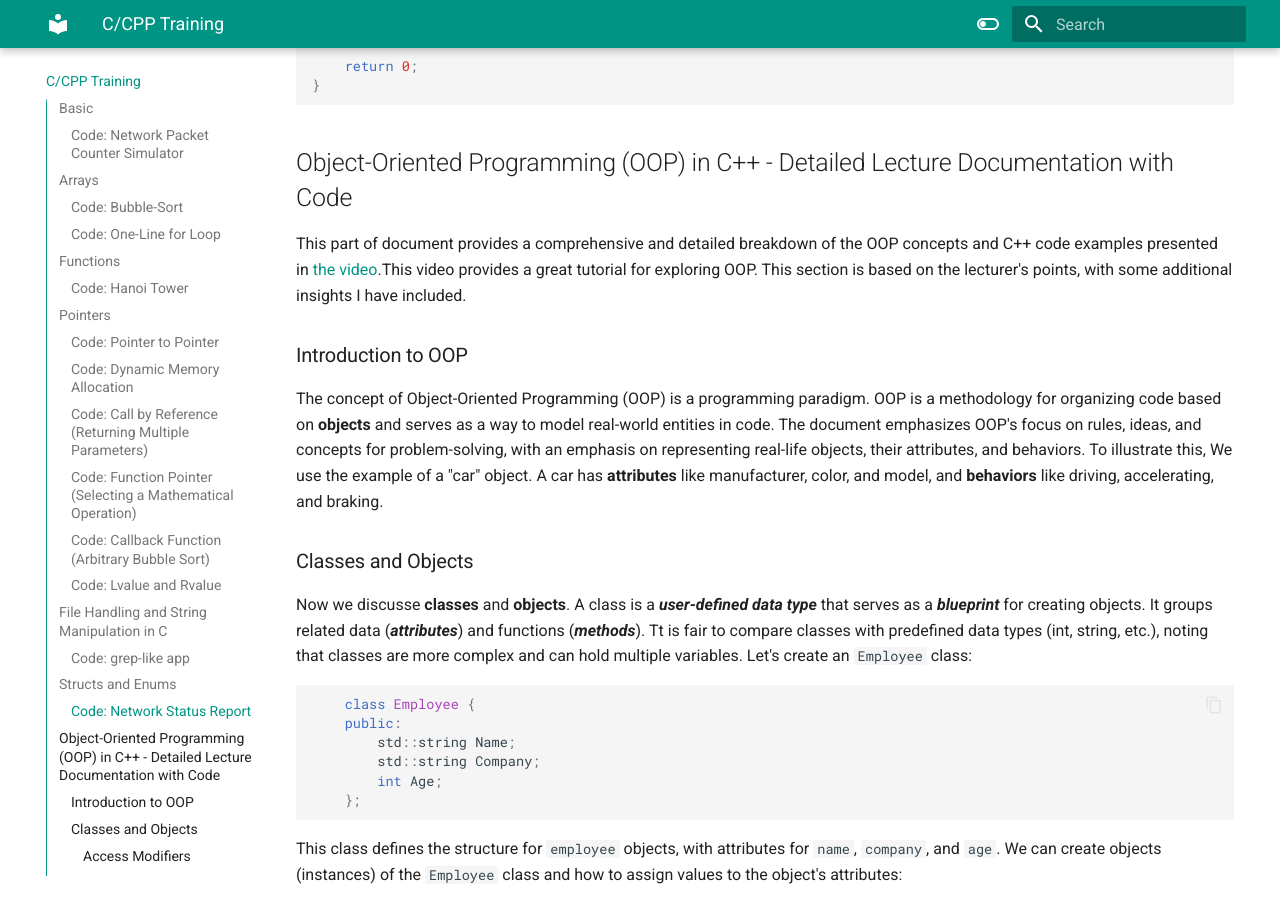
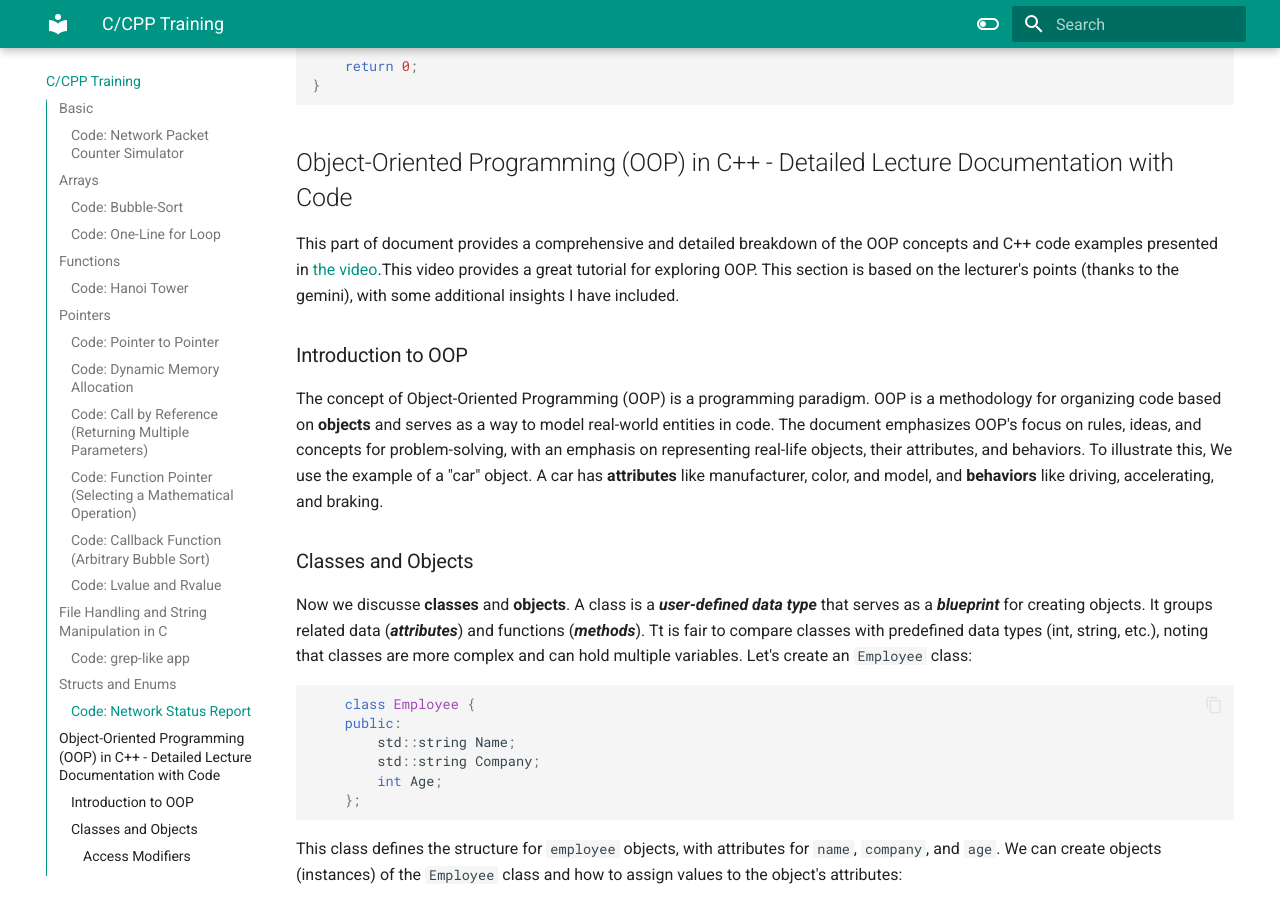
Before and after one commit to Ali78k/NetDev-Logs, an MkDocs documentation site: the page built from docs/C-CPP.md, in a window 1280 px wide and 900 px high, scrolled down 11319 px. Built offline with MkDocs 1.6.1 and Material for MkDocs 9.7.7, drawn with Linux system fonts in a browser that asks for light colours.

Commit message:
edit typo

```diff
--- a/docs/C-CPP.md
+++ b/docs/C-CPP.md
@@ -498,7 +498,7 @@ int main() {
 
 ## Object-Oriented Programming (OOP) in C++ - Detailed Lecture Documentation with Code
 
-This part of document provides a comprehensive and detailed breakdown of the OOP concepts and C++ code examples presented in [the video](https://youtu.be/wN0x9eZLix4?si=2l1-Xj1A7ecabFhC).This video provides a great tutorial for exploring OOP. This section is based on the lecturer's points, with some additional insights I have included.
+This part of document provides a comprehensive and detailed breakdown of the OOP concepts and C++ code examples presented in [the video](https://youtu.be/wN0x9eZLix4?si=2l1-Xj1A7ecabFhC).This video provides a great tutorial for exploring OOP. This section is based on the lecturer's points (thanks to the gemini), with some additional insights I have included.
 
 ### Introduction to OOP
 
```
